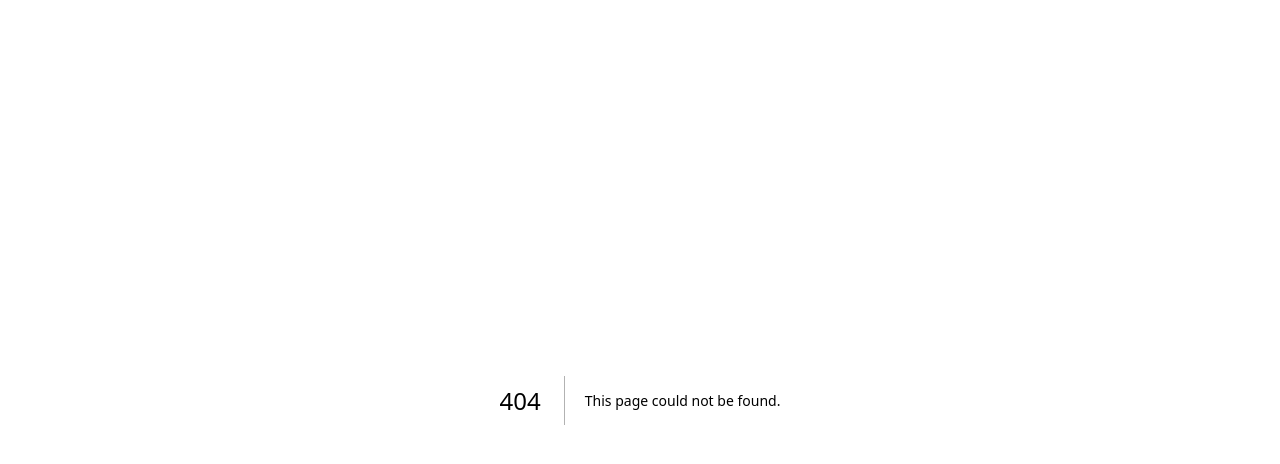
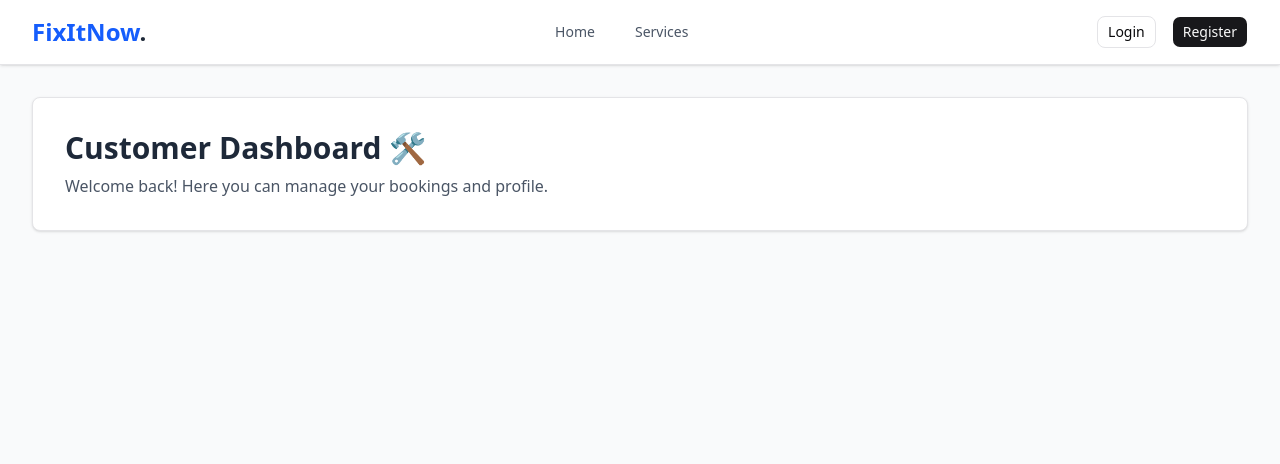
Before and after one commit to Si-tajin0/fixitnow-frontend, a Next.js app: page /dashboard/customer in a window 1280 px wide. Before the commit this address had no page. Shown: the top 464 px of the page. Built offline with nearby package versions, Linux system fonts and the light colour scheme; no server answers.

Commit message:
feat: add global navbar and refactor auth service with strict types

```diff
--- a/app/(authGroup)/_actions/authActions.ts
+++ b/app/(authGroup)/_actions/authActions.ts
@@ -2,6 +2,7 @@
 
 import { proxy } from "@/apiFetcher";
 import { LoginData, RegisterData } from "@/lib/types";
+import { jwtDecode } from "jwt-decode";
 import { revalidatePath } from "next/cache";
 import { cookies } from "next/headers";
 
@@ -75,3 +76,15 @@ export const registerUserAction = async (fromData: RegisterData) => {
     return { success: false, messsage: "Something went Wrong!", error };
   }
 };
+
+// Logout action
+
+export const logoutUserAction = async () => {
+  const cookieStore = await cookies();
+  cookieStore.delete("accessToken"); // কুকি ডিলিট করে দিলাম
+
+  // clear the cash
+  revalidatePath("/");
+
+  return { success: true };
+};
--- /dev/null
+++ b/app/(dashboardGroup)/dashboard/customer/page.tsx
@@ -0,0 +1,14 @@
+export default function CustomerDashboardPage() {
+  return (
+    <div className="p-8">
+      <div className="bg-white p-8 rounded-lg shadow-sm border">
+        <h1 className="text-3xl font-bold text-gray-800">
+          Customer Dashboard 🛠️
+        </h1>
+        <p className="text-gray-600 mt-2">
+          Welcome back! Here you can manage your bookings and profile.
+        </p>
+      </div>
+    </div>
+  );
+}
--- a/app/layout.tsx
+++ b/app/layout.tsx
@@ -1,35 +1,28 @@
-// src/app/layout.tsx
+import { Navbar } from "@/components/shared/Navbar";
+import AppProvider from "@/providers/AppProvider";
+import { CustomJwtPayload, getCurrentUser } from "@/service/auth.sevice";
 import type { Metadata } from "next";
-import { Geist, Geist_Mono } from "next/font/google";
 import "./globals.css";
-import AppProvider from "@/providers/AppProvider";
-
-const geistSans = Geist({
-  variable: "--font-geist-sans",
-  subsets: ["latin"],
-});
-
-const geistMono = Geist_Mono({
-  variable: "--font-geist-mono",
-  subsets: ["latin"],
-});
 
 export const metadata: Metadata = {
-  title: "FixItNow | Your Trusted Home Service Platform",
+  title: "FixItNow",
   description: "Book the best home service technicians in your area.",
 };
 
-export default function RootLayout({
+export default async function RootLayout({
   children,
-}: Readonly<{
+}: {
   children: React.ReactNode;
-}>) {
+}) {
+  const user = (await getCurrentUser()) as CustomJwtPayload | null;
+
   return (
     <html lang="en">
-      <body
-        className={`${geistSans.variable} ${geistMono.variable} antialiased`}
-      >
-        <AppProvider>{children}</AppProvider>
+      <body className="antialiased bg-gray-50">
+        <AppProvider>
+          <Navbar user={user} />
+          <main className="min-h-screen">{children}</main>
+        </AppProvider>
       </body>
     </html>
   );
--- /dev/null
+++ b/components/shared/Navbar.tsx
@@ -0,0 +1,77 @@
+"use client";
+
+import Link from "next/link";
+import { Button } from "@/components/ui/button";
+import { useRouter } from "next/navigation";
+import toast from "react-hot-toast";
+import { logoutUserAction } from "@/app/(authGroup)/_actions/authActions";
+import { CustomJwtPayload } from "@/service/auth.sevice";
+
+type UserProps = {
+  user: CustomJwtPayload | null;
+};
+
+export const Navbar = ({ user }: UserProps) => {
+  const router = useRouter();
+
+  const handleLogout = async () => {
+    await logoutUserAction();
+    toast.success("Logged out successfully!");
+    router.push("/login");
+    router.refresh();
+  };
+
+  return (
+    <nav className="border-b bg-white shadow-sm sticky top-0 z-50">
+      <div className="max-w-7xl mx-auto px-4 sm:px-6 lg:px-8">
+        <div className="flex justify-between items-center h-16">
+          {/* Logo Section */}
+          <div className="flex-shrink-0 flex items-center">
+            <Link href="/" className="text-2xl font-bold text-blue-600">
+              FixItNow<span className="text-gray-800">.</span>
+            </Link>
+          </div>
+
+          {/* Links Section */}
+          <div className="hidden md:flex space-x-4">
+            <Link
+              href="/"
+              className="text-gray-600 hover:text-blue-600 px-3 py-2 rounded-md text-sm font-medium"
+            >
+              Home
+            </Link>
+            <Link
+              href="/services"
+              className="text-gray-600 hover:text-blue-600 px-3 py-2 rounded-md text-sm font-medium"
+            >
+              Services
+            </Link>
+          </div>
+
+          {/* Auth Buttons Section */}
+          <div className="flex items-center space-x-4">
+            {user ? (
+              <>
+                <Link href={`/dashboard/${user.role.toLowerCase()}`}>
+                  <Button variant="outline">Dashboard</Button>
+                </Link>
+                <Button onClick={handleLogout} variant="destructive">
+                  Logout
+                </Button>
+              </>
+            ) : (
+              <>
+                <Link href="/login">
+                  <Button variant="outline">Login</Button>
+                </Link>
+                <Link href="/register">
+                  <Button>Register</Button>
+                </Link>
+              </>
+            )}
+          </div>
+        </div>
+      </div>
+    </nav>
+  );
+};
--- a/middleware.ts
+++ b/middleware.ts
@@ -12,7 +12,7 @@ export const middleware = (request: NextRequest) => {
   const { pathname } = request.nextUrl;
 
   // Without login not go to dashboard
-  if (!token && pathname.startsWith("/dashboard")) {
+  if (!token && pathname.startsWith("/dashboardGroup")) {
     return NextResponse.redirect(new URL("/login", request.url));
   }
 
--- /dev/null
+++ b/service/auth.sevice.ts
@@ -0,0 +1,22 @@
+import { jwtDecode } from "jwt-decode";
+import { cookies } from "next/headers";
+
+export interface CustomJwtPayload {
+  role: "CUSTOMER" | "TECHNICIAN" | "ADMIN";
+  email: string;
+  exp: number;
+}
+
+export const getCurrentUser = async () => {
+  const cookieStore = await cookies();
+  const token = cookieStore.get("accessToken")?.value;
+
+  if (!token) return null;
+
+  try {
+    const decoded = jwtDecode<CustomJwtPayload>(token);
+    return decoded;
+  } catch (error) {
+    return error;
+  }
+};
```
